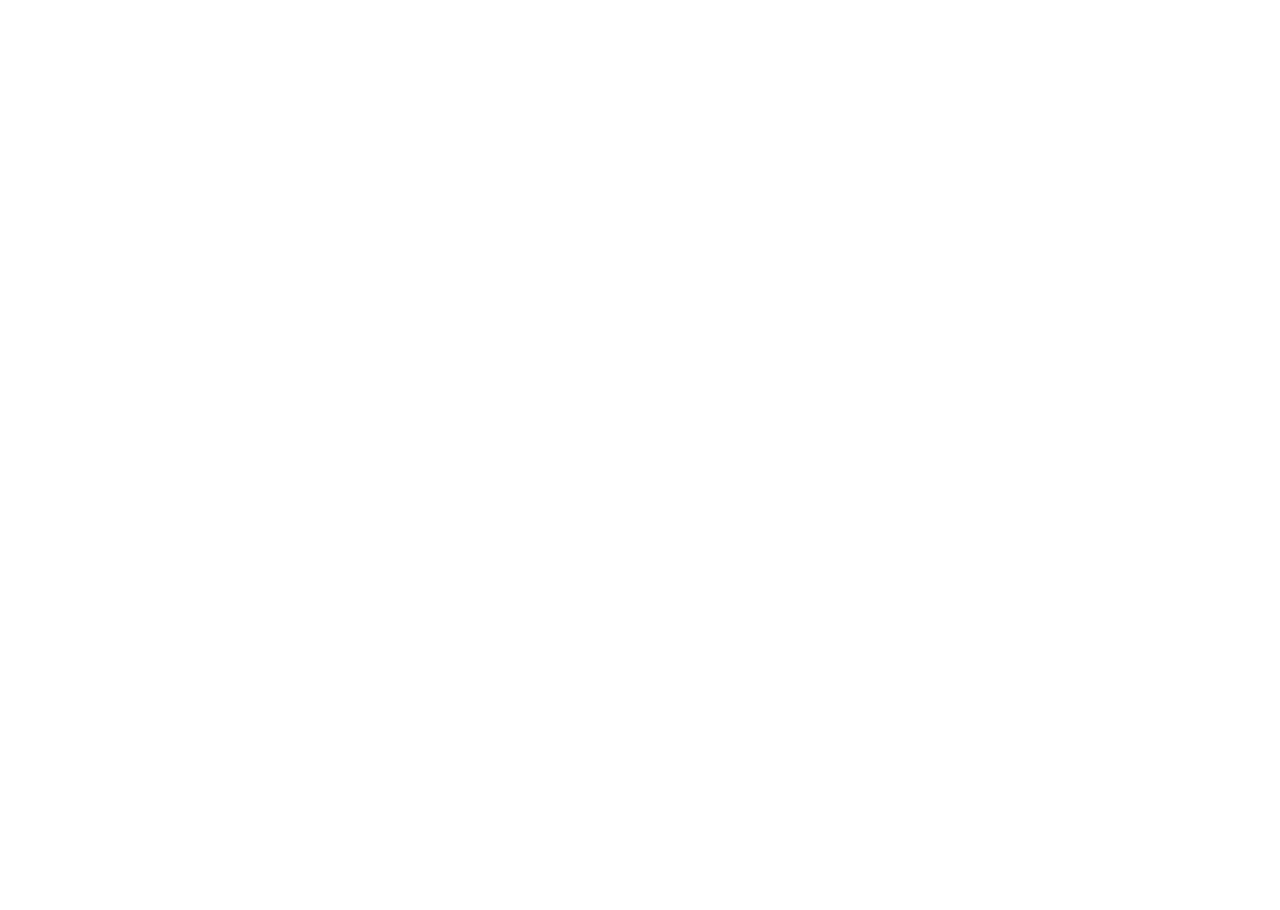
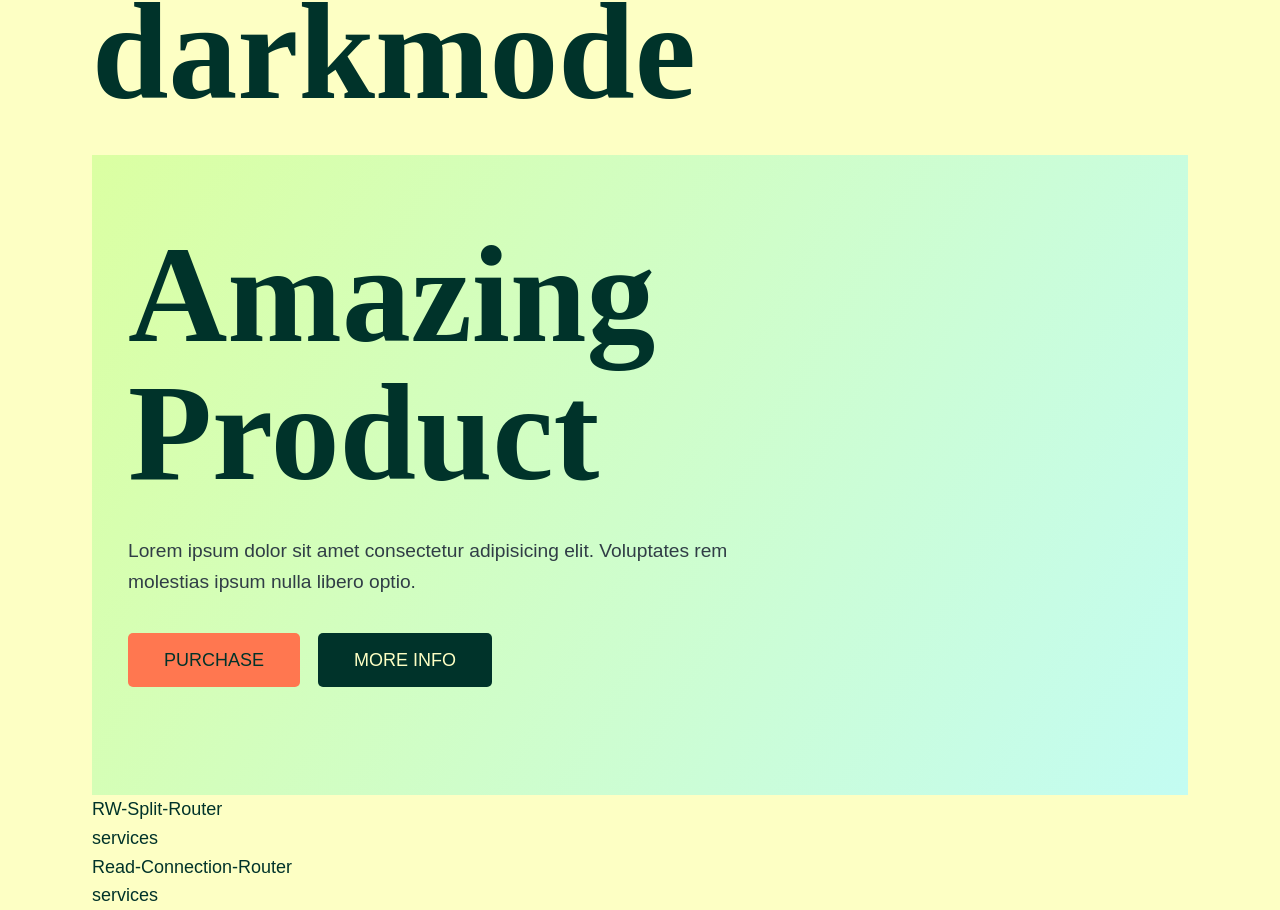
Before and after one commit to UmerSharif/designs-snippets, a React (Create React App) app: page / in a window 1280 px wide. Shown: the part 429-1339 px from the top of the page. Before the commit the page ends 800 px from the top, so only its background shows below. Built offline with nearby package versions, Linux system fonts and the light colour scheme.

Commit message:
passing jsx in variable

```diff
--- a/src/components/Darkmode.js
+++ b/src/components/Darkmode.js
@@ -1,6 +1,6 @@
 import React from "react";
 import "./Darkmode.scss";
-export default function Darkmode() {
+export default function Darkmode({ received }) {
   return (
     <>
       <h1>darkmode</h1>
@@ -19,6 +19,7 @@ export default function Darkmode() {
           </a>
         </div>
       </section>
+      {received}
     </>
   );
 }
--- a/src/components/Testapi.js
+++ b/src/components/Testapi.js
@@ -1,5 +1,5 @@
 import React from "react";
-
+import Darkmode from "./Darkmode";
 export default function Testapi() {
   const initial = {
     links: {
@@ -85,6 +85,19 @@ export default function Testapi() {
   console.log(parameters, statistics);
   console.log(mdata[0].id);
 
+  const testingData = (
+    <section>
+      {sdata.map((d, index) => {
+        return (
+          <ul key={index}>
+            <li>{d.id}</li>
+            <li>{d.type}</li>
+          </ul>
+        );
+      })}
+    </section>
+  );
+
   return (
     <div>
       <h1>Test api</h1>
@@ -101,6 +114,7 @@ export default function Testapi() {
           );
         })}
       </section>
+      <Darkmode received={testingData} />
     </div>
   );
 }
```
